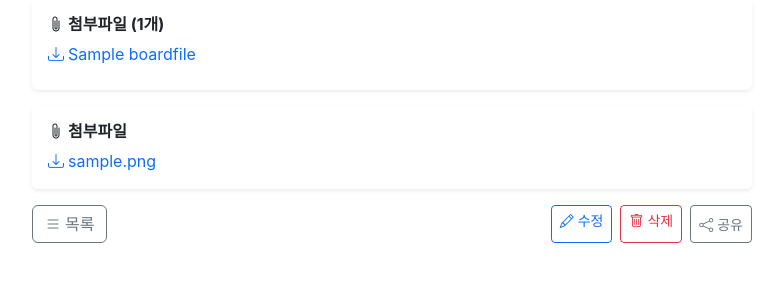
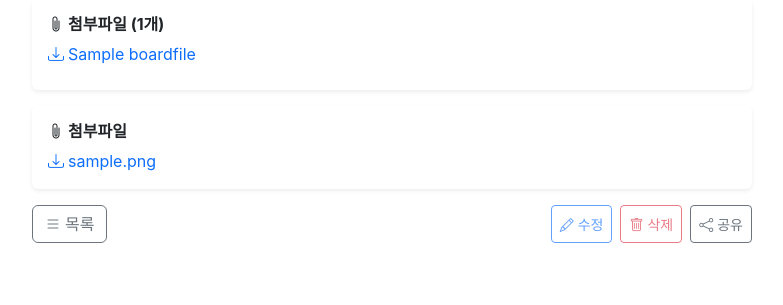
Before and after one commit to fromcorea/real-estate-board, a Django app: page /listings/board/1/ in a window 1280 px wide. Shown: the part 444-749 px from the top of the page, without its empty margins (248-1031 px from the left). Run offline with Django 4.2, Linux system fonts and the light colour scheme; tables that the repository leaves empty hold one stand-in row (values such as "Sample post"); some libraries are stand-ins or nearby versions.

Commit message:
Board: disable edit/delete buttons for non-owner on member posts

```diff
--- a/templates/listings/board_detail.html
+++ b/templates/listings/board_detail.html
@@ -68,12 +68,23 @@
                     <i class="bi bi-list me-1"></i>목록
                 </a>
                 <div class="d-flex gap-2">
+                    {% if post.author and user != post.author and not user.is_staff %}
+                    {# 회원이 작성한 글인데 본인/관리자가 아닌 경우: 비활성 #}
+                    <button class="btn btn-outline-primary btn-sm" disabled title="작성자만 수정할 수 있습니다">
+                        <i class="bi bi-pencil me-1"></i>수정
+                    </button>
+                    <button class="btn btn-outline-danger btn-sm" disabled title="작성자만 삭제할 수 있습니다">
+                        <i class="bi bi-trash me-1"></i>삭제
+                    </button>
+                    {% else %}
+                    {# 비회원 글(비밀번호 확인) 또는 본인/관리자: 활성 #}
                     <a href="{% url 'listings:board_edit' post.pk %}" class="btn btn-outline-primary btn-sm">
                         <i class="bi bi-pencil me-1"></i>수정
                     </a>
                     <a href="{% url 'listings:board_delete' post.pk %}" class="btn btn-outline-danger btn-sm">
                         <i class="bi bi-trash me-1"></i>삭제
                     </a>
+                    {% endif %}
                     <button class="btn btn-outline-secondary btn-sm" onclick="sharePage()">
                         <i class="bi bi-share me-1"></i>공유
                     </button>
```
